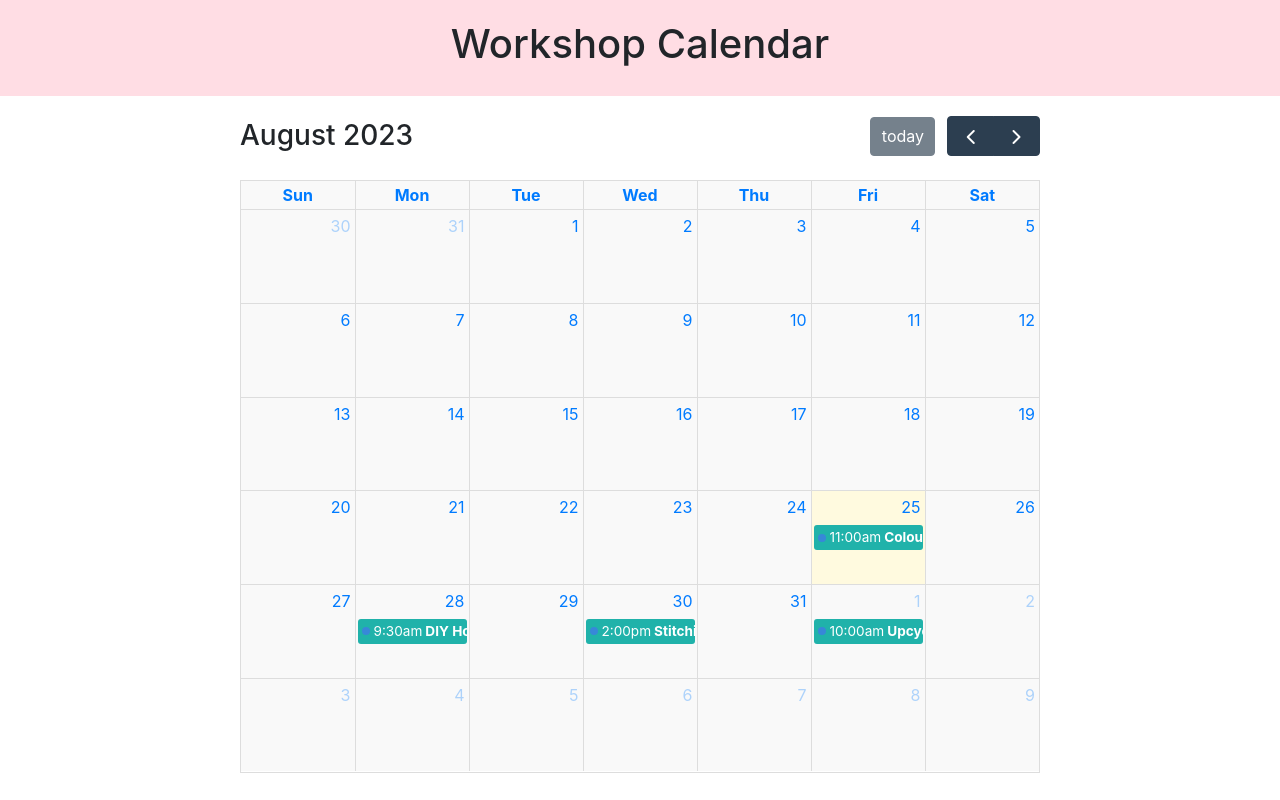
After one commit to randomuser513/Bug_Creators.github.io, a PHP site: page /Workshop_Calendar/workshop_calendar.html in a window 1280 px wide. The commit adds this page. Run offline with PHP 8.4, Linux system fonts and the light colour scheme; lists and menus that the app fills with data are empty; some libraries are stand-ins or nearby versions.

Commit message:
tutorial_library and Workshop Calendar files
tutorial_library and Workshop Calendar files

```diff
--- /dev/null
+++ b/Workshop_Calendar/calendar.js
@@ -0,0 +1,84 @@
+document.addEventListener('DOMContentLoaded', function() {
+    var calendarEl = document.getElementById('calendar');
+
+    var calendar = new FullCalendar.Calendar(calendarEl, {
+      initialView: 'dayGridMonth',
+      eventTimeFormat: {
+        hour: 'numeric',
+        minute: '2-digit',
+        meridiem: 'short'
+      },
+      events: [
+        {
+          title: 'Upcycling Workshop Part 1',
+          start: '2023-09-01T10:00:00',
+          end: '2023-09-01T14:00:00',
+          description: 'Learn upcycling techniques from expert, Christian.',
+          location: 'Virtual (Zoom)',
+          instructor: 'Christian Tan',
+        },
+        {
+          title: 'Upcycling Workshop Part 2',
+          start: '2023-09-10T13:30:00',
+          end: '2023-09-10T17:30:00',
+          description: 'Learn upcycling techniques from expert, Lily.',
+          location: 'Virtual (Zoom)',
+          instructor: 'Lily Quek',
+        },
+        {
+          title: 'Colour Theory Workshop',
+          start: '2023-08-25T11:00:00',
+          end: '2023-08-25T13:00:00',
+          description: 'Learn the basics of colour theory!',
+          location: 'Virtual (Zoom)',
+          instructor: 'Tan Ah Li',
+        },
+        {
+          title: 'DIY Home Decor Class',
+          start: '2023-08-28T09:30:00',
+          end: '2023-08-28T12:30:00',
+          description: 'Learn how to create DIY Home Decor with upcycling.',
+          location: 'Virtual (Zoom)',
+          instructor: 'Kelly Kok',
+        },
+        {
+          title: 'Stitching Workshop',
+          start: '2023-08-30T14:00:00',
+          end: '2023-08-30T16:00:00',
+          description: 'Learn basic stitching techniques',
+          location: 'Virtual (Zoom)',
+          instructor: 'May Lee',
+        }
+      ],
+      eventClick: function(info) {
+        var title = info.event.title;
+        var start = info.event.start.toLocaleTimeString([], { hour: 'numeric', minute: '2-digit' });
+        var end = info.event.end.toLocaleTimeString([], { hour: 'numeric', minute: '2-digit', meridiem: 'short' });
+        var location = info.event.extendedProps.location;
+        var instructor = info.event.extendedProps.instructor;
+        var description = info.event.extendedProps.description;
+
+        var eventDetails = `
+          <h5>${title}</h5>
+          <p><strong>Time:</strong> ${start} - ${end}</p>
+          <p><strong>Location:</strong> ${location}</p>
+          <p><strong>Instructor:</strong> ${instructor}</p>
+          <p>${description}</p>
+        `;
+
+        document.querySelector('#eventDetails').innerHTML = eventDetails;
+
+        // Show the modal
+        $('#eventModal').modal('show');
+
+        // Attach an event listener to the RSVP button
+        document.getElementById('rsvpButton').addEventListener('click', function() {
+          // Perform RSVP action here (e.g., show a confirmation message)
+          alert('You have successfully RSVPed to the event: ' + title);
+          $('#eventModal').modal('hide'); // Close the modal after RSVP
+        });
+      }
+    });
+
+    calendar.render();
+  });
--- /dev/null
+++ b/Workshop_Calendar/styles_workshop_calendar.css
@@ -0,0 +1,49 @@
+body {
+    font-family: Arial, sans-serif;
+    margin: 0;
+    padding: 0;
+}
+
+.header {
+    background-color: #ffdde4;
+    padding: 20px;
+    text-align: center;
+}
+
+main {
+    padding: 20px;
+}
+
+#calendar {
+    max-width: 800px;
+    margin: 0 auto;
+}
+
+/* Customize the calendar colors */
+.fc-day-header {
+    background-color: #f5f5f5;
+    border-color: #ddd;
+    color: #333;
+}
+
+.fc-day {
+    background-color: #f9f9f9;
+}
+
+.fc-event {
+    background-color: lightseagreen;
+    border-color: lightseagreen;
+    color: #fff;
+}
+
+.fc-list-day {
+    background-color: #fff;
+    border-color: #ddd;
+    color: #333;
+}
+
+/* Hover effect for events */
+.fc-event:hover {
+    background-color: #0056b3;
+    border-color: #0056b3;
+}
--- /dev/null
+++ b/Workshop_Calendar/workshop_calendar.html
@@ -0,0 +1,46 @@
+<!DOCTYPE html>
+<html>
+<head>
+    <link href="https://cdn.jsdelivr.net/npm/fullcalendar@5.5.0/main.min.css" rel="stylesheet" />
+    <script src="https://cdn.jsdelivr.net/npm/moment@2.29.1/moment.min.js"></script>
+    <script src="https://cdn.jsdelivr.net/npm/fullcalendar@5.5.0/main.min.js"></script>
+    <link rel="stylesheet" href="styles_workshop_calendar.css">
+    <!-- Add the Bootstrap CSS -->
+    <link rel="stylesheet" href="https://stackpath.bootstrapcdn.com/bootstrap/4.5.2/css/bootstrap.min.css">
+</head>
+<body>
+    <header class="header">
+        <h1>Workshop Calendar</h1>
+    </header>
+    <main>
+        <div id="calendar"></div>
+    </main>
+
+    <!-- Modal for Event Details -->
+    <div class="modal fade" id="eventModal" tabindex="-1" role="dialog" aria-labelledby="eventModalLabel" aria-hidden="true">
+        <div class="modal-dialog" role="document">
+            <div class="modal-content">
+                <div class="modal-header">
+                    <h5 class="modal-title" id="eventModalLabel">Event Details</h5>
+                    <button type="button" class="close" data-dismiss="modal" aria-label="Close">
+                        <span aria-hidden="true">&times;</span>
+                    </button>
+                </div>
+                <div class="modal-body" id="eventDetails"> <!-- Add id to target the modal body -->
+                    <!-- Event details will be added dynamically here -->
+                </div>
+                <div class="modal-footer">
+                    <button type="button" class="btn btn-secondary" data-dismiss="modal">Close</button>
+                    <button type="button" class="btn btn-primary" id="rsvpButton">RSVP</button> <!-- Add RSVP button -->
+                </div>
+            </div>
+        </div>
+    </div>
+
+    <script src="calendar.js"></script>
+    <!-- Add the Bootstrap JS scripts -->
+    <script src="https://code.jquery.com/jquery-3.5.1.slim.min.js"></script>
+    <script src="https://cdn.jsdelivr.net/npm/@popperjs/core@2.9.1/dist/umd/popper.min.js"></script>
+    <script src="https://stackpath.bootstrapcdn.com/bootstrap/4.5.2/js/bootstrap.min.js"></script>
+</body>
+</html>
```
Also changed, not shown: Tutorial_Library/stylestutoriallibrary.css (renamed from stylestutoriallibrary.css, +9 -1 lines), Tutorial_Library/tutorial_library.html (added, +75 -0 lines), Workshop_Calendar/workshop_details.html (added, +26 -0 lines), tutorial_library.html (deleted, +0 -39 lines), Tutorial_Library/colourtheory.jpg (added), Tutorial_Library/crochet.jpg (added), Tutorial_Library/stitching.jpg (added), Tutorial_Library/totebag.jpg (added), Tutorial_Library/transformtshirt.jpg (added), Tutorial_Library/tutorial10.jpeg (added), Tutorial_Library/tutorial6.jpeg (added), Tutorial_Library/tutorial7.jpeg (added), Tutorial_Library/tutorial8.jpg (added), Tutorial_Library/tutorial9.jpg (added).
